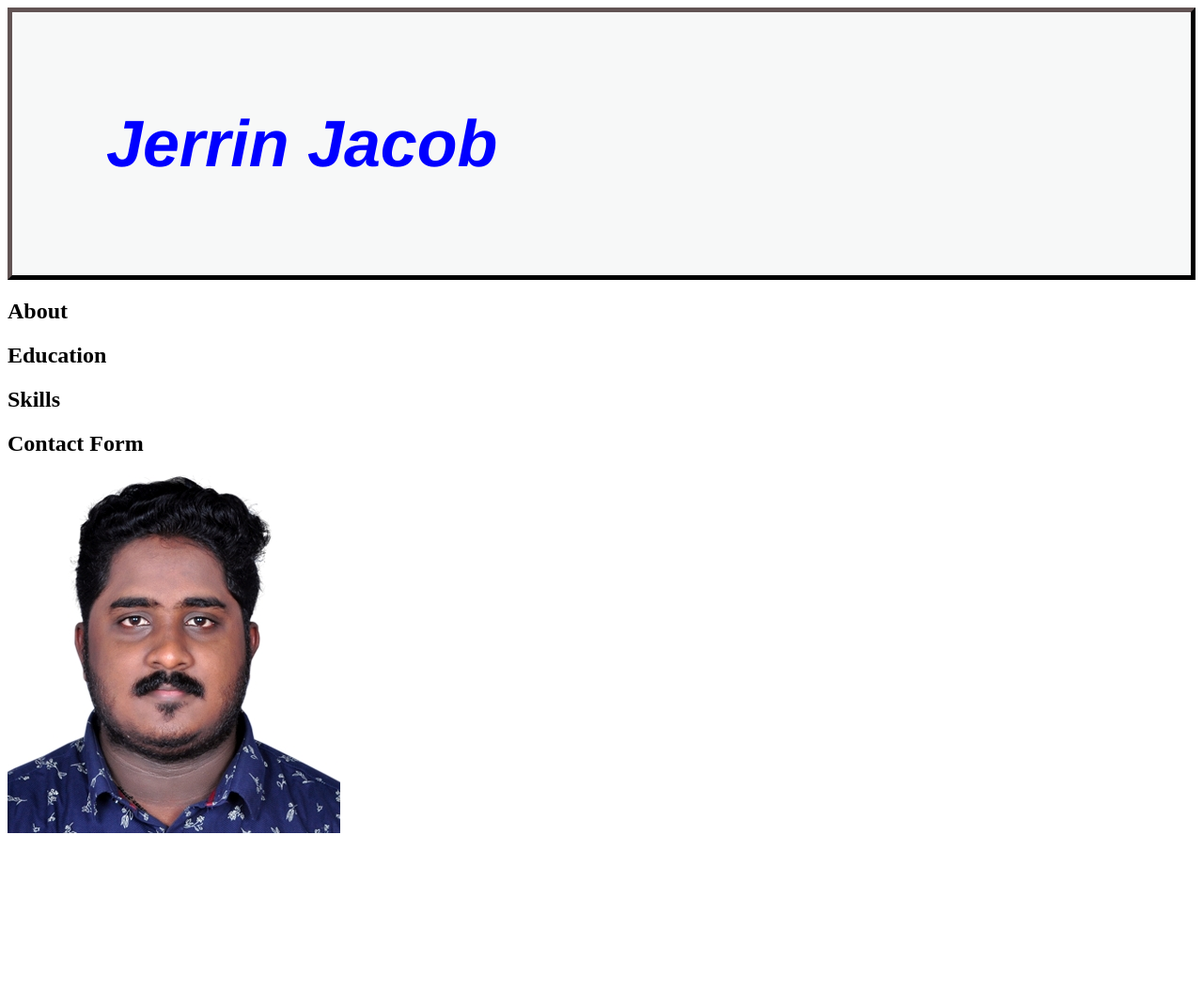
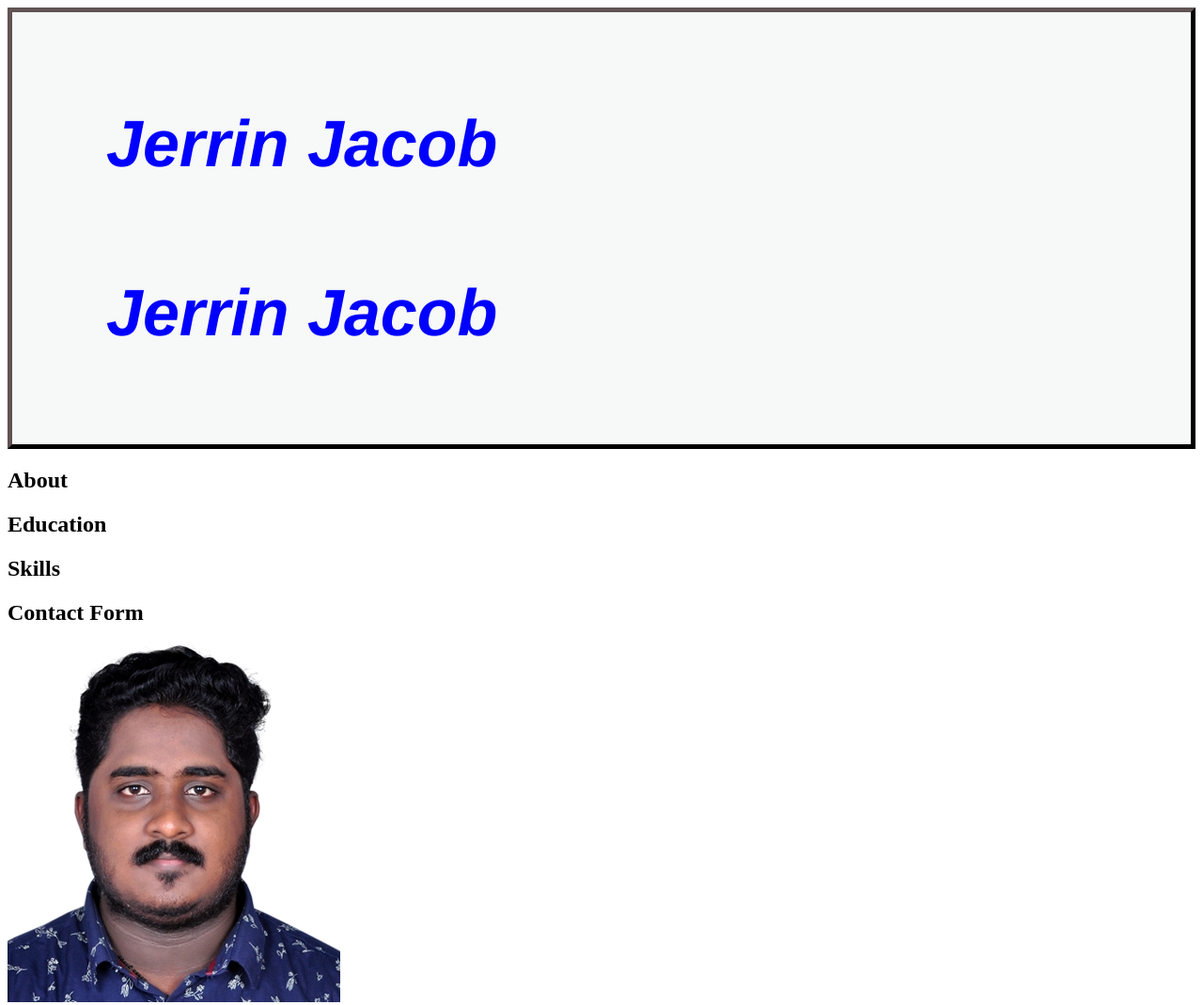
Before and after one commit to jerrin123/newportfolio, a plain HTML site: page index.html in a window 1280 px wide. Shown: the whole page at 94% size. Before the commit the page ends 899 px from the top, so only its background shows below. Drawn offline with Linux system fonts and the light colour scheme.

Commit message:
first commit

```diff
--- a/index.html
+++ b/index.html
@@ -11,6 +11,7 @@
    <body>
     <div class="div">
     <h1>Jerrin Jacob</h1>
+    <h1>Jerrin Jacob</h1>
     </div>
     <h2>About</h2>
     <h2>Education</h2>
--- a/style.css
+++ b/style.css
@@ -1,6 +1,4 @@
-body{
 
-}
 h1{
     text-align:left;
     font-size: 70px;
```
